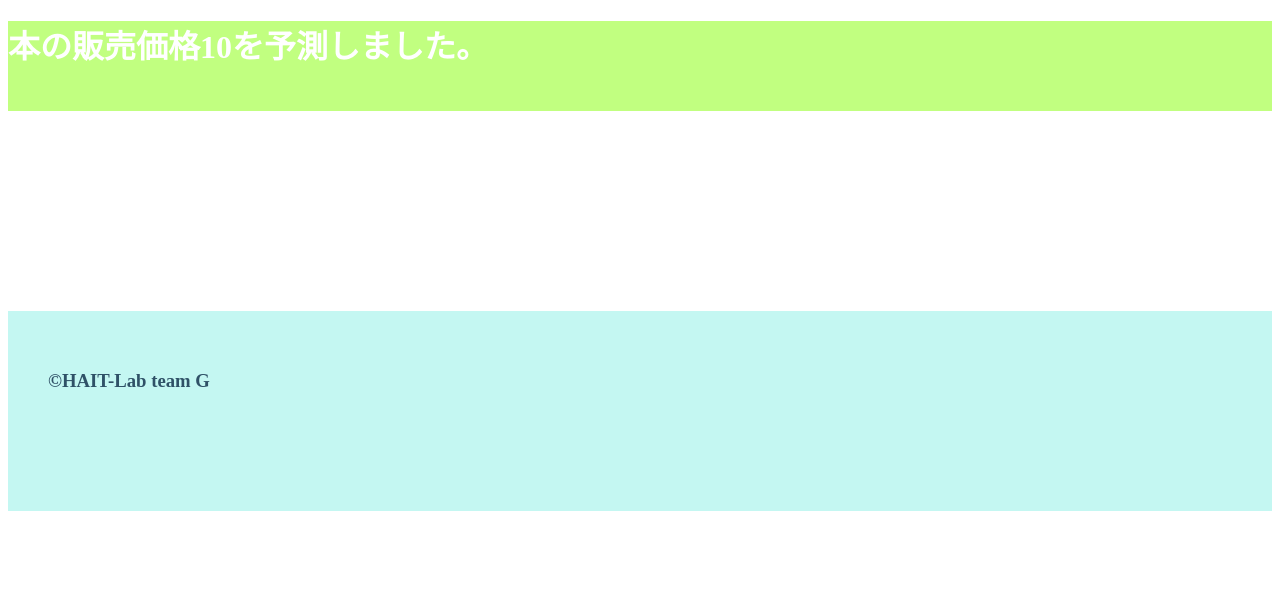
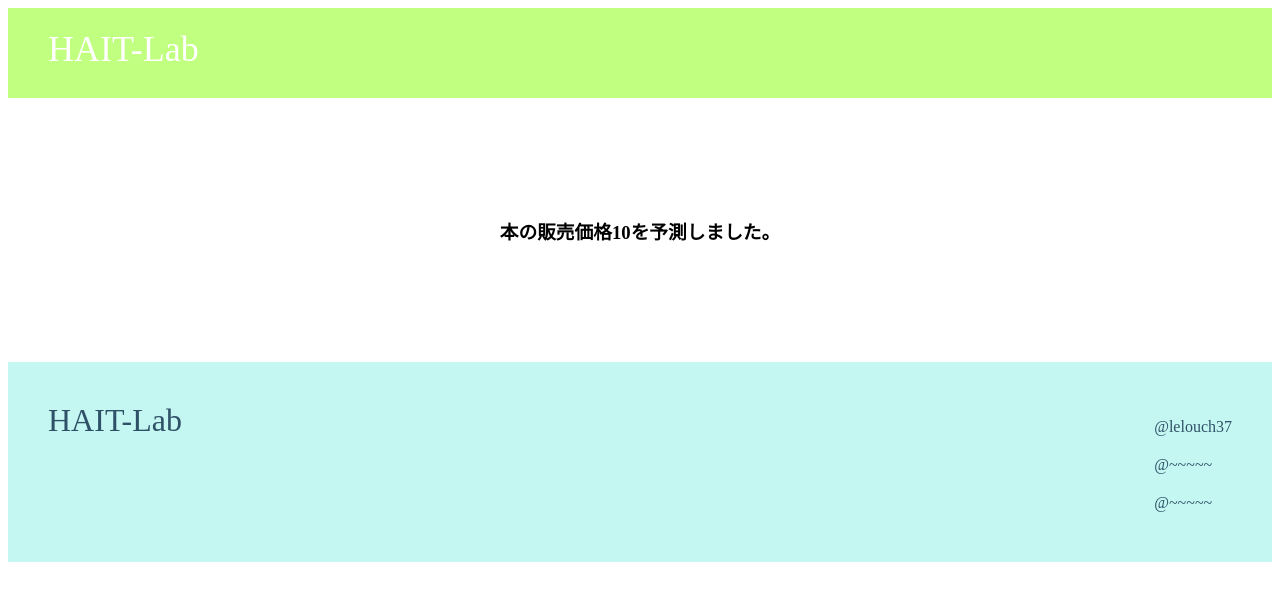
Before and after one commit to yut7G8/finalDevelop, a Flask app: template app/templates/result.html in a window 1280 px wide. Shown: the top 601 px of the page. Run offline with Flask 2, Linux system fonts and the light colour scheme; the template is opened without the code that fills it: most values are stand-ins (such as "Sample title", 1, 10 or a date in 2020).

Commit message:
result.htmlにもlayout.htnlを適用

```diff
--- a/app/templates/result.html
+++ b/app/templates/result.html
@@ -1,22 +1,6 @@
-<!DOCTYPE html>
-<html lang="ja">
-<head>
-    <meta charset="UTF-8">
-    <meta name="viewport" content="width=device-width, initial-scale=1.0">
-    <link rel="stylesheet" href="../static/css/stylesheet.css">
-    <title>Book Price Predictor</title>
-</head>
-<body>
-    <div class="header">
-        <h1>
-            本の販売価格{{ price_lists }}を予測しました。
-        </h1>
-    </div>
-    <div class="main">
-
-    </div>
-    <div class="footer">
-        <h3>©HAIT-Lab team G</h3>
-    </div>
-</body>
-</html>
+{% extends "layout.html" %}
+{% block content %}
+    <h3>
+        本の販売価格{{ price_lists }}を予測しました。
+    </h3>
+{% endblock %}
```
